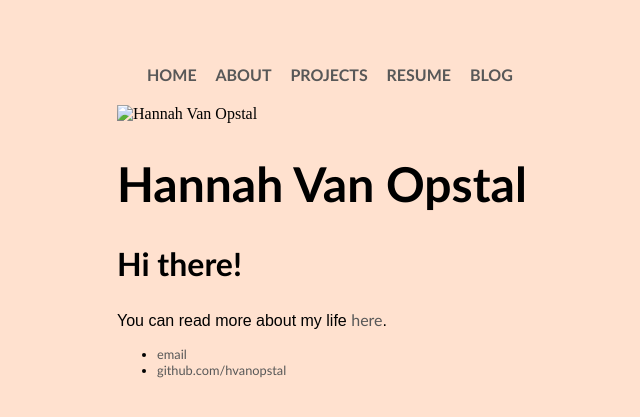
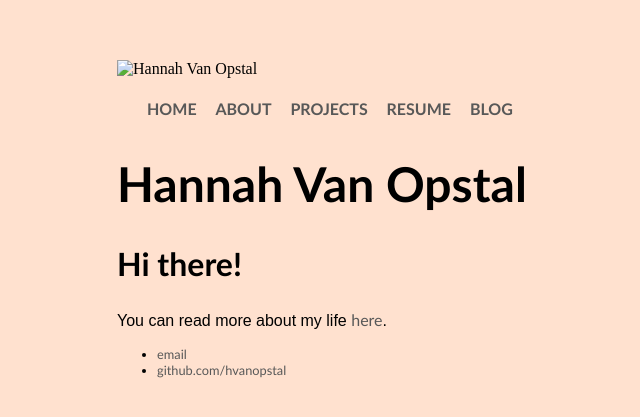
Before and after one commit to hvanopstal/hvanopstal.github.io, a Jekyll site: the page index.html, which Jekyll copies as it is, in a window 1280 px wide. Shown: the top 417 px of the page, without its empty margins (75-715 px from the left). Built offline with Jekyll 4.4.1, drawn with Linux system fonts in a browser that asks for light colours.

Commit message:
Update index.html

```diff
--- a/index.html
+++ b/index.html
@@ -10,6 +10,8 @@
 
   <body style="background-color: #FFE1CF">
   <body>
+    <style="text-align:center"></style>
+    <img scr="https://www.facebook.com/photo.php?fbid=10153194228968617&l=d43965d883" alt="Hannah Van Opstal"/>
     <nav>
     <ul>
       <li style="text-align:center"></li>
@@ -20,7 +22,6 @@
       <li><a href="/Blog">BLOG</a></li>
     </ul>
     </nav>
-    <img scr="https://www.facebook.com/photo.php?fbid=10153194228968617&l=d43965d883" alt="Hannah Van Opstal"/>
     <div class="container">
     <h1>Hannah Van Opstal</h1>
     <div class="blurb">
```
